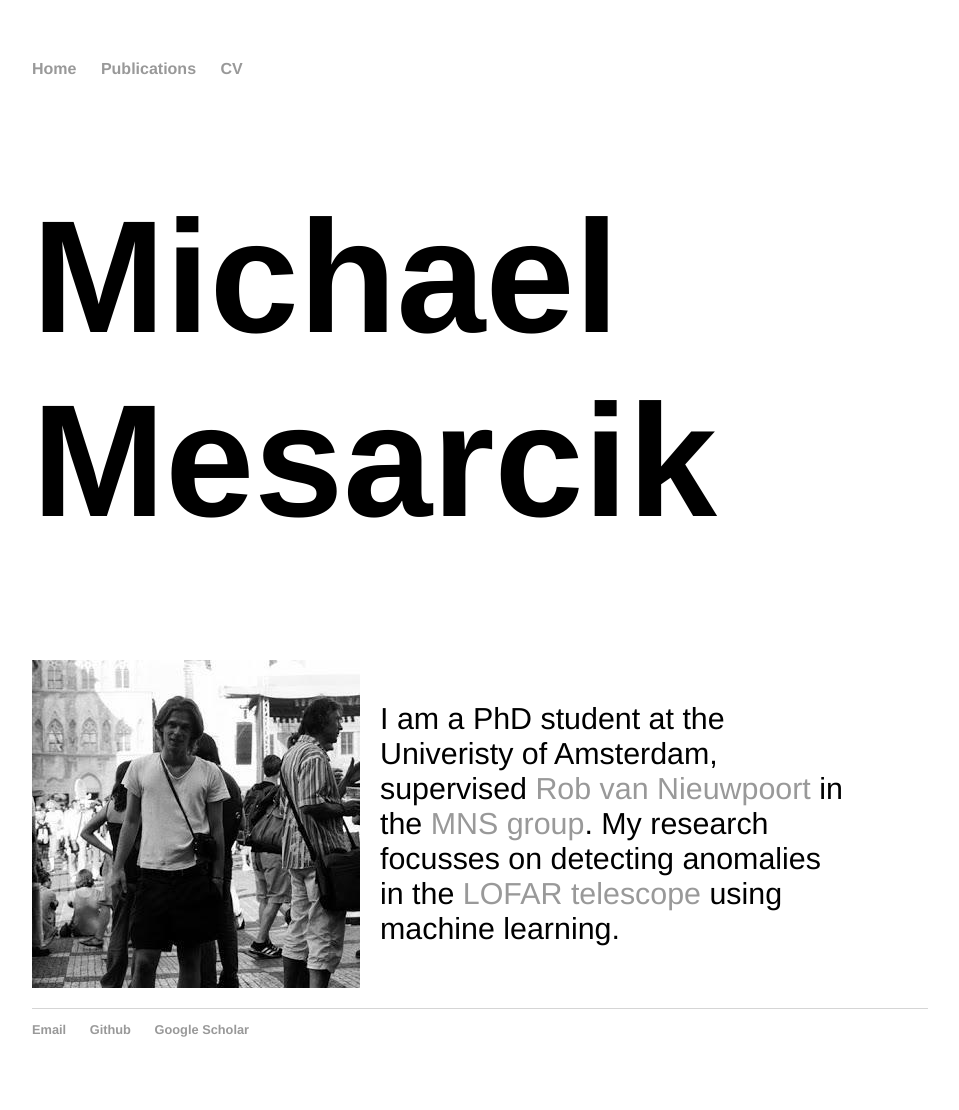
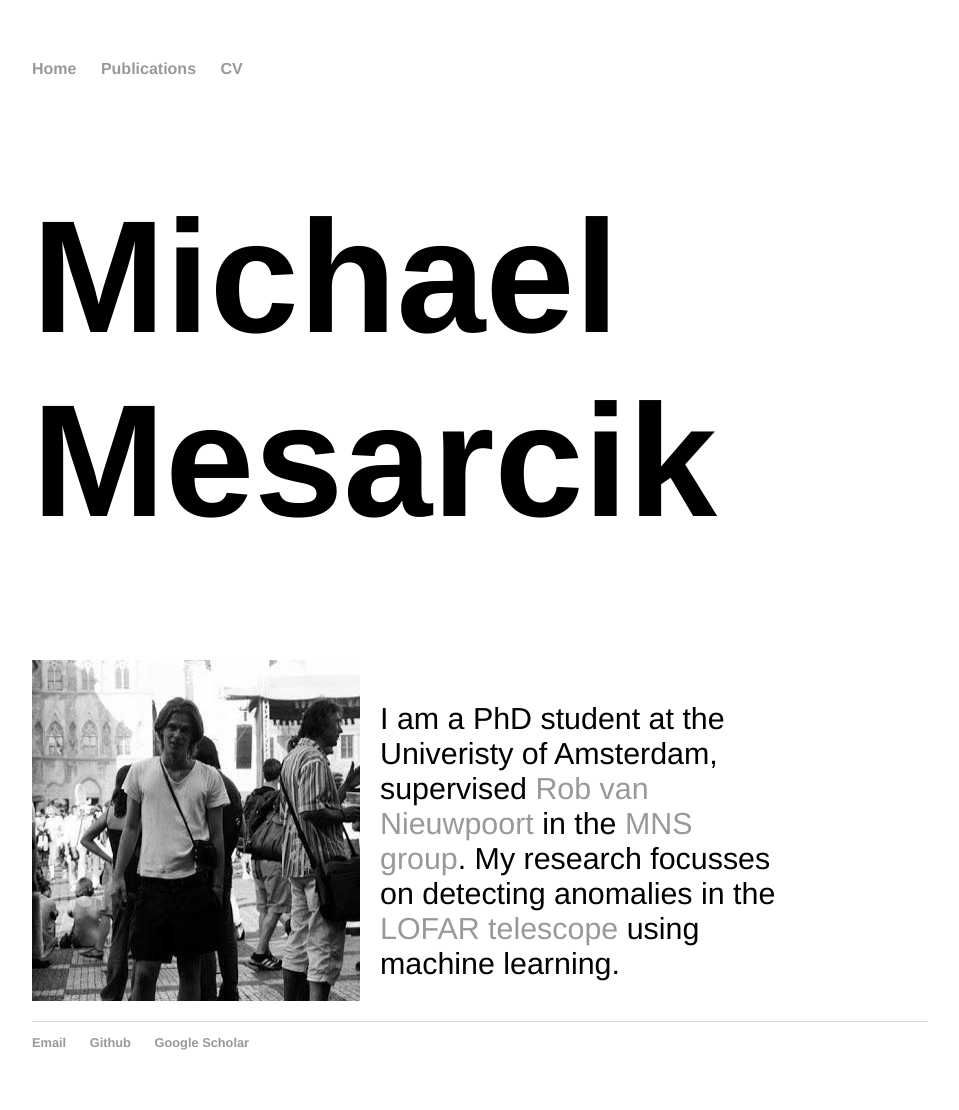
Before and after one commit to mesarcik/mesarcik.github.io, a Jekyll site: the page built from index.html, in a window 1280 px wide. Shown: the whole page, without its empty margins (160-1119 px from the left). Built offline with Jekyll 4.4.1, drawn with Linux system fonts in a browser that asks for light colours.

Commit message:
./git_uploader.sh

```diff
--- a/css/main.css
+++ b/css/main.css
@@ -29,7 +29,7 @@ nav ul li, footer ul li { display: inline; margin-right: 20px; }
 /* BIO */
 .bio { display:flex; flex-direction:row;  }
 img{padding-right:20px; padding-bottom:20px}
-.bio-text{padding-right:75px}
+.bio-text{padding-right:150px}
 
 footer { border-top: 1px solid #d5d5d5; font-size: .8em; }
 
```
Also changed, not shown: 1 other file.
